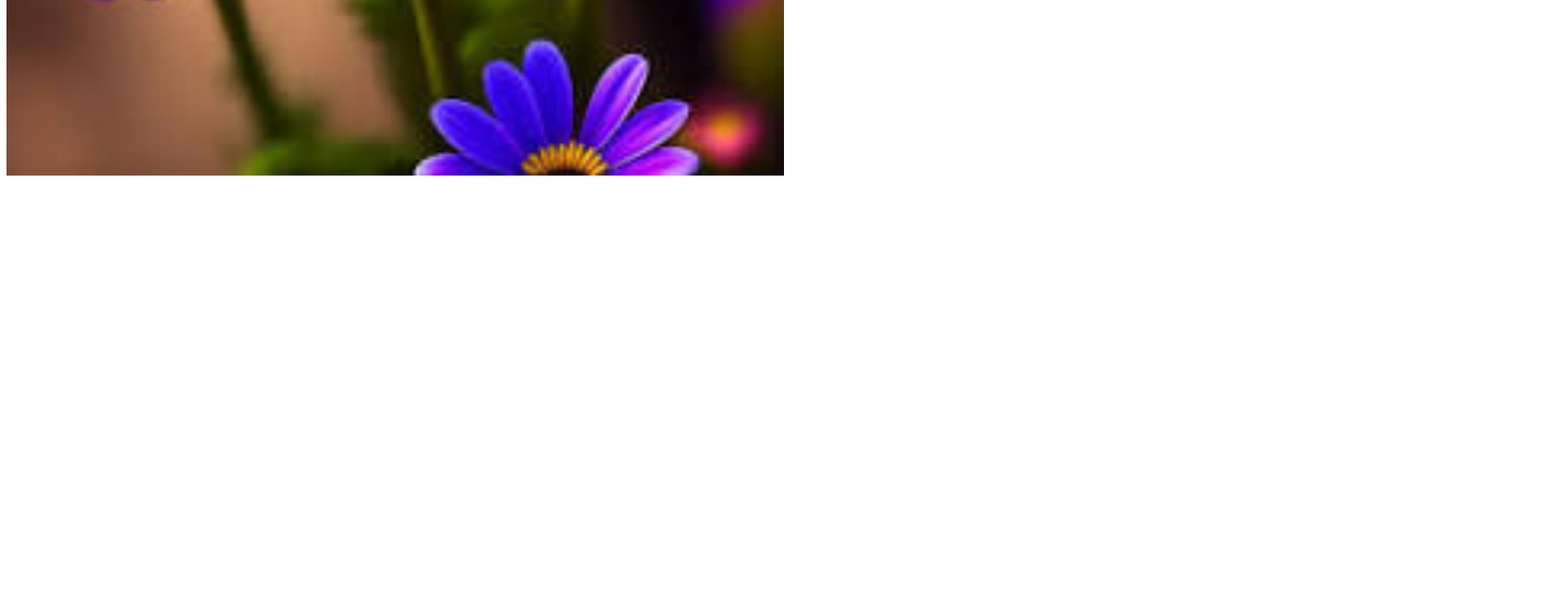
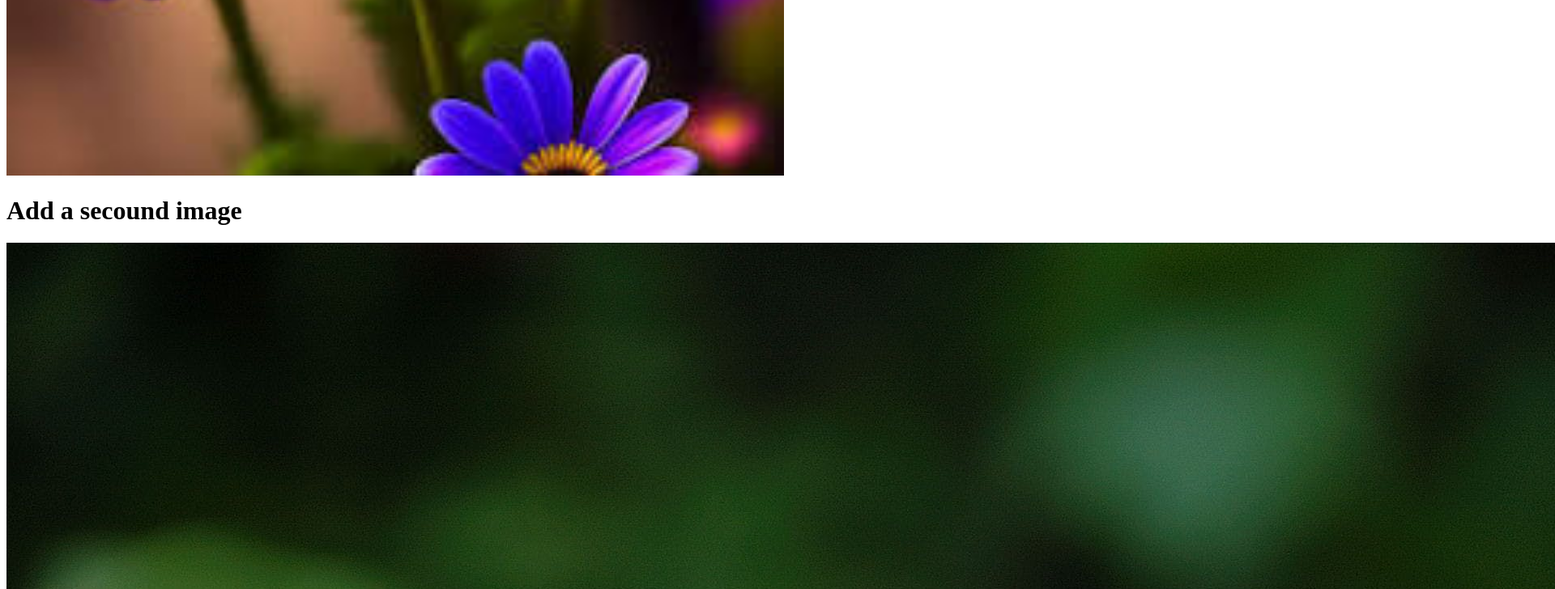
Before and after one commit to kausik11/MyFirstRepo, a plain HTML site: page index.html in a window 1280 px wide. Shown: the part 659-1387 px from the top of the page at 81% size, 1920 px wide, since content can reach past the window. Before the commit the page ends 888 px from the top, so only its background shows below. Drawn offline with Linux system fonts and the light colour scheme.

Commit message:
Add 2nd image to hello world

```diff
--- a/index.html
+++ b/index.html
@@ -14,5 +14,9 @@
     <p>A new line in our paragraph</p>
     <div><img src="images.jpg" alt="Hello World from Space"
         style="width:100%;max-width:960px"></div>
+        <div>
+            <h1>Add a secound image</h1>
+            <img src="flowers.jpg" alt="">
+        </div>
 </body>
 </html>
```
Also changed, not shown: flowers.jpg (added).
